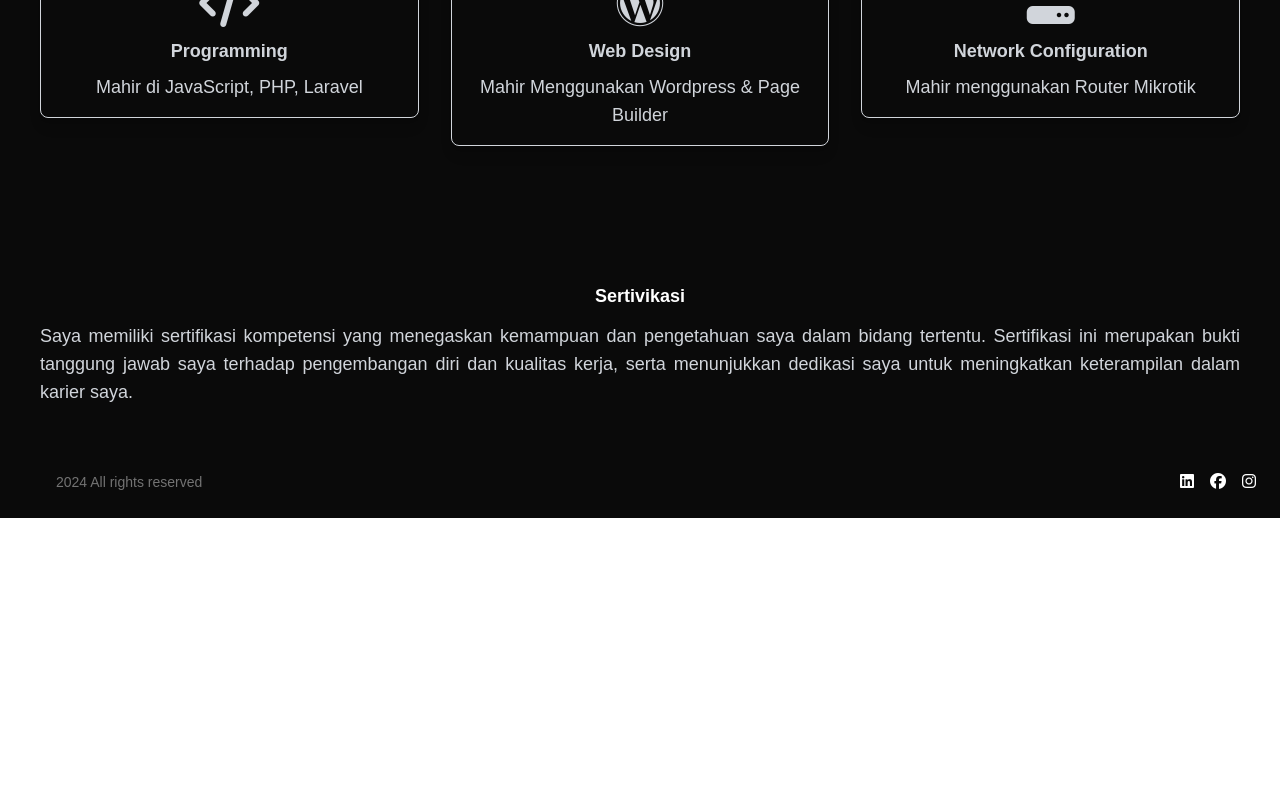
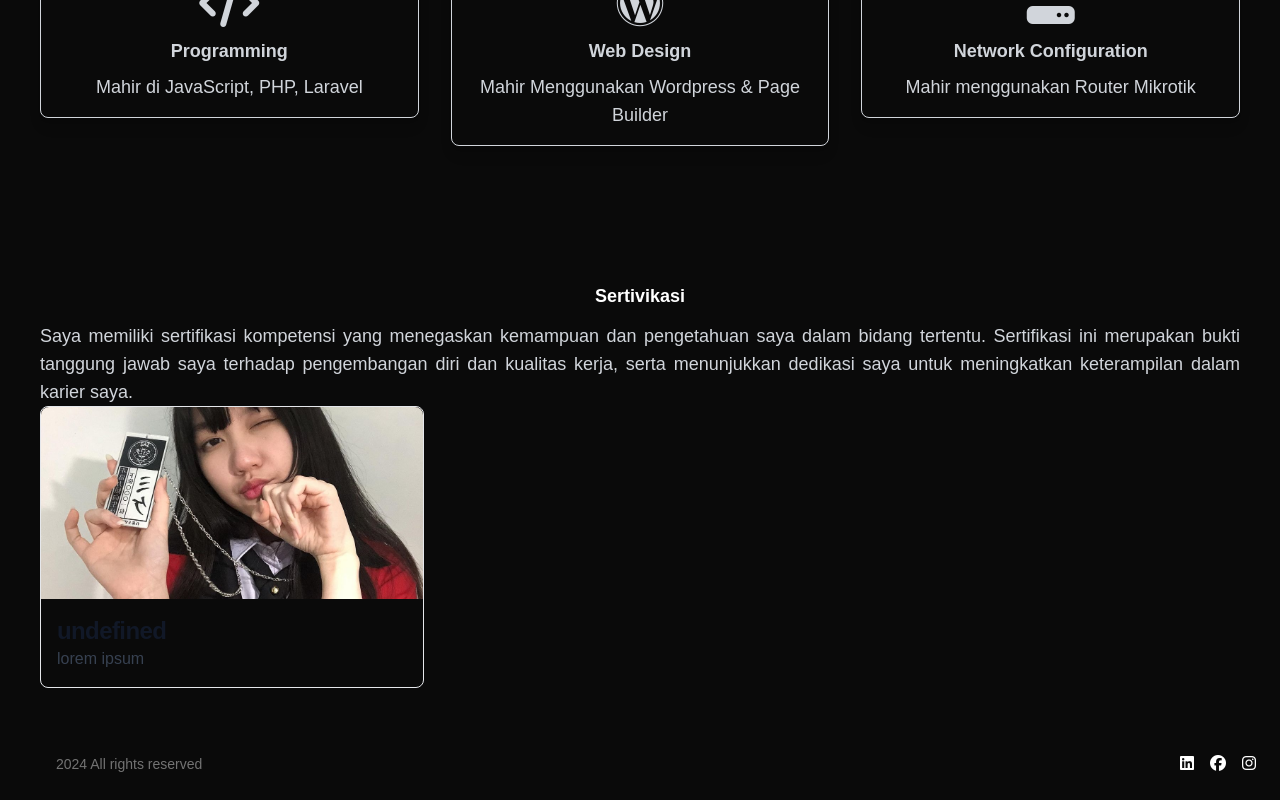
Before and after one commit to fuureya/my-web, a React (Vite) app: page / in a window 1280 px wide. Shown: the part 734-1534 px from the top of the page. Before the commit the page ends 1252 px from the top, so only its background shows below. Built offline with nearby package versions, Linux system fonts and the light colour scheme.

Commit message:
fix: card rounded lg top

```diff
--- a/src/Components/Sertivikasi/Cards.jsx
+++ b/src/Components/Sertivikasi/Cards.jsx
@@ -1,19 +1,29 @@
+import React from "react";
 import { Card } from "flowbite-react";
 
 const Cards = (props) => {
   const {
-    src = "img/img.jpg",
+    src = "img/marsha.jpg",
     judul = "undefined",
     body = "lorem ipsum",
   } = props;
 
   return (
-    <Card className="max-w-sm" imgAlt="Gambar Sertivikat" imgSrc={src}>
-      <h5 className="text-2xl font-bold tracking-tight text-gray-900 dark:text-white">
-        {judul}
-      </h5>
-      <p className="font-normal text-gray-700 dark:text-gray-400">{body}</p>
-    </Card>
+    <>
+      <Card className="max-w-sm">
+        <img
+          className="object-cover w-full h-48 rounded-t-lg"
+          src={src}
+          alt="Gambar Sertivikat"
+        />
+        <div className="p-4">
+          <h5 className="text-2xl font-bold tracking-tight text-gray-900 dark:text-white">
+            {judul}
+          </h5>
+          <p className="font-normal text-gray-700 dark:text-gray-400">{body}</p>
+        </div>
+      </Card>
+    </>
   );
 };
 
--- a/src/Components/Sertivikasi/Sertivikasi.jsx
+++ b/src/Components/Sertivikasi/Sertivikasi.jsx
@@ -1,3 +1,4 @@
+import Cards from "./Cards";
 import Layout from "./Layout";
 import { Card } from "flowbite-react";
 
@@ -15,6 +16,7 @@ const Sertivikasi = () => {
           kerja, serta menunjukkan dedikasi saya untuk meningkatkan keterampilan
           dalam karier saya.
         </p>
+        <Cards />
       </Layout>
     </div>
   );
```
Also changed, not shown: public/img/marsha.jpg (added).
